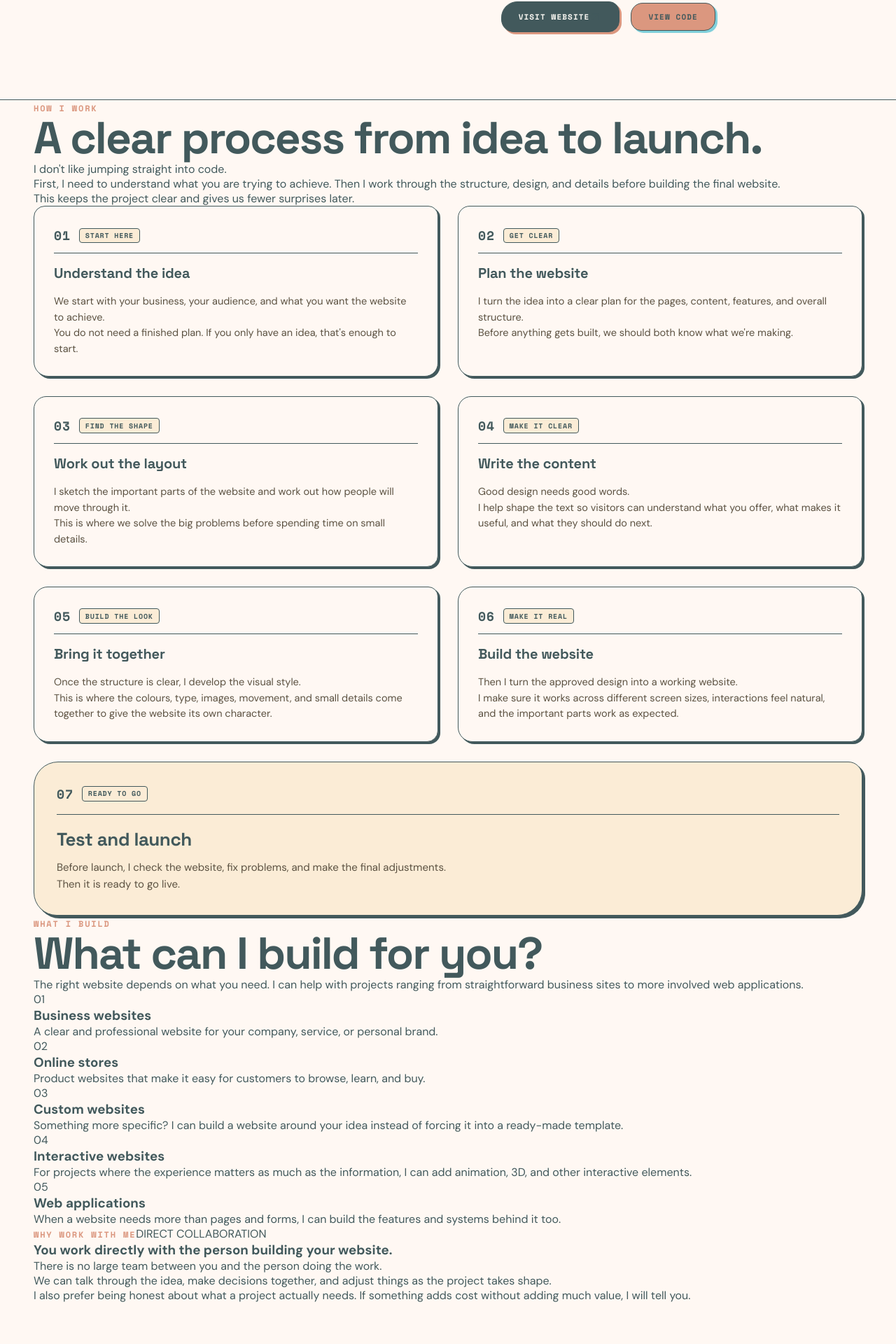
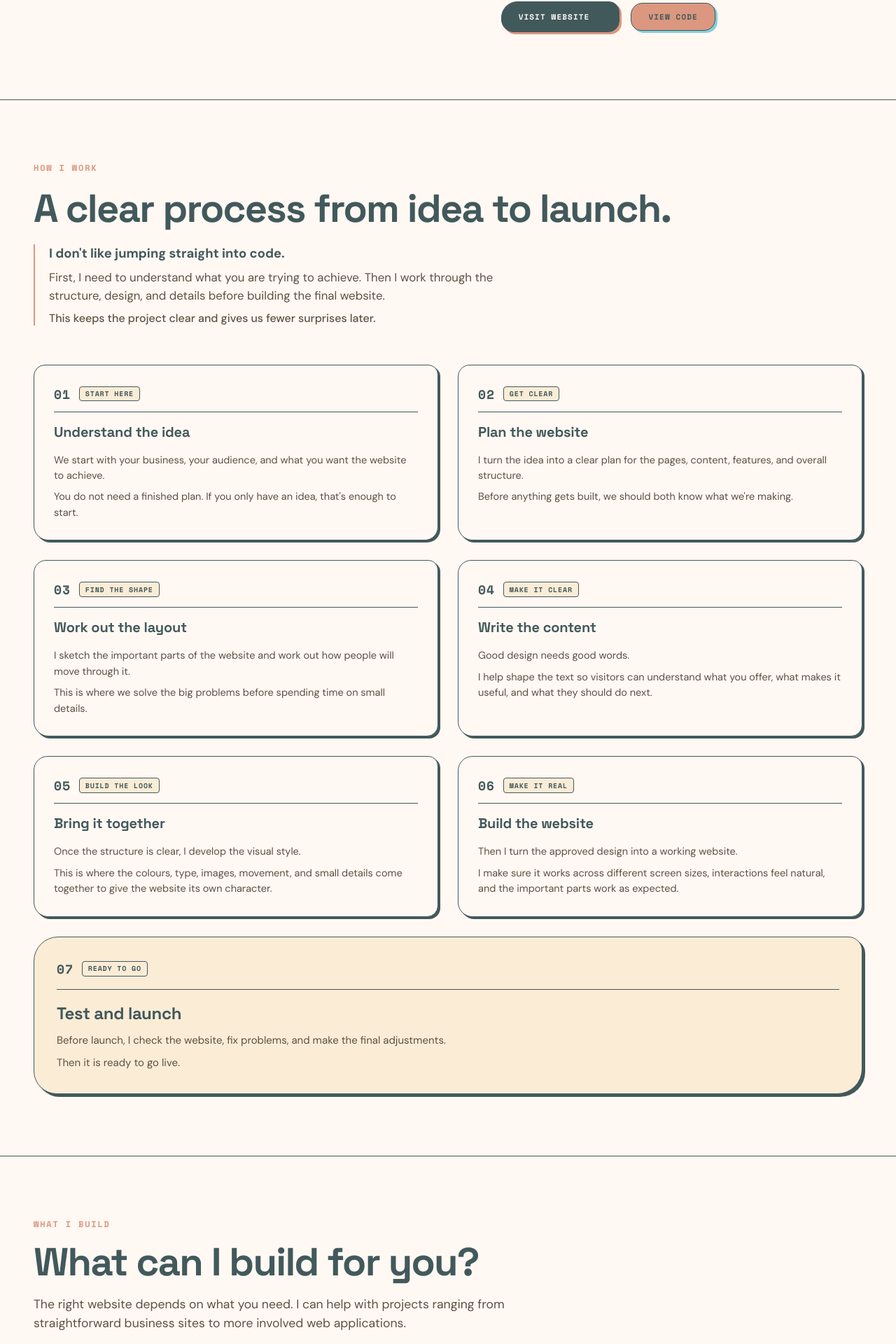
Before and after one commit to GhostBat101/portfolio, a React (Vite) app: page / in a window 1280 px wide. Shown: the part 3547-5467 px from the top of the page at 70% size. Built offline with nearby package versions, Linux system fonts and the light colour scheme.

Commit message:
style(about): update styles for process, services, and why-me collaboration cards

```diff
--- a/src/components/sections/AboutSection.module.css
+++ b/src/components/sections/AboutSection.module.css
@@ -1,41 +1,31 @@
 /**
- * AboutSectionStyles: Editorial layout for GhostBat101 workflow stages and craft discipline.
+ * AboutSectionStyles: Editorial layout for GhostBat101 process, services, and direct collaboration.
  * Communicates with: AboutSection.tsx, tokens.css, and typography.css.
  */
-.about {
+.sectionWrapper {
+  display: flex;
+  flex-direction: column;
+  position: relative;
+  width: 100%;
+}
+
+.processSection {
   border-bottom: var(--border-ink);
   padding: 5.5rem 0;
   position: relative;
 }
 
-.anchorOffset {
-  left: 0;
-  pointer-events: none;
-  position: absolute;
-  top: -80px;
-  visibility: hidden;
+.aboutSection {
+  border-bottom: var(--border-ink);
+  padding: 5.5rem 0;
+  position: relative;
 }
 
-.mastheadGrid {
-  display: grid;
-  gap: 2.5rem;
-  grid-template-columns: 1fr;
-  margin-bottom: 3.5rem;
-}
-
-@media (min-width: 960px) {
-  .mastheadGrid {
-    align-items: stretch;
-    gap: 3rem;
-    grid-template-columns: 1.1fr 1fr;
-  }
-}
-
-.leadCol {
+.headerBlock {
   display: flex;
   flex-direction: column;
   gap: 1.25rem;
-  justify-content: center;
+  margin-bottom: 3.5rem;
 }
 
 .kicker {
@@ -50,134 +40,45 @@
 .title {
   color: var(--color-primary);
   font-family: 'Space Grotesk', sans-serif;
-  font-size: clamp(2.5rem, 5.5vw, 4rem);
+  font-size: clamp(2.25rem, 5vw, 3.5rem);
   font-weight: 800;
   letter-spacing: -0.03em;
-  line-height: 1.05;
+  line-height: 1.08;
   margin: 0;
 }
 
-.statement {
-  color: var(--color-neutral);
-  font-family: 'DM Sans', sans-serif;
-  font-size: clamp(1rem, 1.35vw, 1.15rem);
-  line-height: 1.6;
-  margin: 0;
-}
-
-.craftCard {
-  background-color: var(--color-surface-container);
-  border: var(--border-ink);
-  box-shadow: var(--shadow-structural-lg);
-  display: flex;
-  flex-direction: column;
-  overflow: hidden;
-}
-
-.craftHeader {
-  align-items: center;
-  background-color: var(--color-surface);
-  border-bottom: var(--border-ink-thin);
-  display: flex;
-  justify-content: space-between;
-  padding: 0.75rem 1.25rem;
-}
-
-.craftLabel {
-  color: var(--color-primary);
-  font-family: 'Space Mono', monospace;
-  font-size: 11px;
-  font-weight: 700;
-  letter-spacing: 0.1em;
-  text-transform: uppercase;
-}
-
-.craftBadge {
-  background-color: var(--color-surface-container);
-  border: 1px solid var(--color-secondary);
-  border-radius: 4px;
-  color: var(--color-secondary);
-  font-family: 'Space Mono', monospace;
-  font-size: 10px;
-  font-weight: 700;
-  letter-spacing: 0.05em;
-  padding: 0.2rem 0.5rem;
-}
-
-.craftGrid {
-  display: grid;
-  flex: 1;
-  gap: 1.25rem;
-  grid-template-columns: 1fr;
-  padding: 1.25rem;
-}
-
-@media (min-width: 640px) {
-  .craftGrid {
-    grid-template-columns: 1fr 1fr;
-  }
-}
-
-.craftBox {
-  background-color: var(--color-surface);
-  border: var(--border-ink-thin);
-  border-radius: 8px;
-  box-shadow: var(--shadow-structural-sm);
+.introBlock {
+  border-left: 2px solid var(--color-secondary);
   display: flex;
   flex-direction: column;
   gap: 0.5rem;
-  padding: 1rem;
+  max-width: 720px;
+  padding-left: 1.25rem;
 }
 
-.craftBoxTag {
-  color: var(--color-secondary);
-  font-family: 'Space Mono', monospace;
-  font-size: 9px;
+.introLead {
+  color: var(--color-primary);
+  font-family: 'DM Sans', sans-serif;
+  font-size: 1.15rem;
   font-weight: 700;
-  letter-spacing: 0.08em;
-  text-transform: uppercase;
-}
-
-.craftBoxTitle {
-  color: var(--color-primary);
-  font-family: 'Space Grotesk', sans-serif;
-  font-size: 14px;
-  font-weight: 700;
-  line-height: 1.25;
-  margin: 0;
-}
-
-.craftBoxDesc {
-  color: var(--color-neutral);
-  font-family: 'DM Sans', sans-serif;
-  font-size: 12px;
   line-height: 1.45;
   margin: 0;
 }
 
-.craftFooter {
-  align-items: center;
-  background-color: var(--color-surface);
-  border-top: var(--border-ink-thin);
-  display: flex;
-  justify-content: space-between;
-  padding: 0.65rem 1.25rem;
+.introText {
+  color: var(--color-neutral);
+  font-family: 'DM Sans', sans-serif;
+  font-size: 1.05rem;
+  line-height: 1.55;
+  margin: 0;
 }
 
-.craftFooterLabel {
-  color: var(--color-primary);
-  font-family: 'Space Mono', monospace;
-  font-size: 10px;
-  font-weight: 700;
-  letter-spacing: 0.08em;
-}
-
-.craftFooterValue {
-  color: var(--color-secondary);
-  font-family: 'Space Mono', monospace;
-  font-size: 10px;
-  font-weight: 700;
-  letter-spacing: 0.05em;
+.introSub {
+  color: var(--color-neutral);
+  font-family: 'DM Sans', sans-serif;
+  font-size: 1rem;
+  font-weight: 500;
+  margin: 0;
 }
 
 .stagesGrid {
@@ -254,6 +155,12 @@
   margin: 0;
 }
 
+.stageCopyGroup {
+  display: flex;
+  flex-direction: column;
+  gap: 0.5rem;
+}
+
 .stageDescription {
   color: var(--color-neutral);
   flex: 1;
@@ -261,34 +168,6 @@
   font-size: 14.5px;
   line-height: 1.55;
   margin: 0;
-}
-
-.stageArtifact {
-  align-items: center;
-  background-color: var(--color-surface-container);
-  border: 1px solid var(--color-primary);
-  border-radius: 4px;
-  display: flex;
-  gap: 0.5rem;
-  padding: 0.45rem 0.75rem;
-}
-
-.artifactIcon {
-  color: var(--color-secondary);
-  font-family: 'Space Mono', monospace;
-  font-size: 11px;
-  font-weight: 700;
-}
-
-.artifactText {
-  color: var(--color-primary);
-  font-family: 'Space Mono', monospace;
-  font-size: 10.5px;
-  font-weight: 700;
-  letter-spacing: 0.04em;
-  overflow: hidden;
-  text-overflow: ellipsis;
-  white-space: nowrap;
 }
 
 .fullWidthCard {
@@ -311,32 +190,12 @@
   align-items: center;
   border-bottom: var(--border-ink);
   display: flex;
-  flex-wrap: wrap;
-  gap: 1rem;
-  justify-content: space-between;
   padding-bottom: 1rem;
 }
 
-.fullWidthStatus {
-  color: var(--color-secondary);
-  font-family: 'Space Mono', monospace;
-  font-size: 11px;
-  font-weight: 700;
-  letter-spacing: 0.08em;
-  text-transform: uppercase;
-}
-
 .fullWidthContent {
-  display: grid;
-  gap: 2rem;
-  grid-template-columns: 1fr;
-}
-
-@media (min-width: 840px) {
-  .fullWidthContent {
-    align-items: center;
-    grid-template-columns: 1.2fr 1fr;
-  }
+  display: flex;
+  flex-direction: column;
 }
 
 .fullWidthLeft {
@@ -348,7 +207,7 @@
 .fullWidthTitle {
   color: var(--color-primary);
   font-family: 'Space Grotesk', sans-serif;
-  font-size: clamp(22px, 3vw, 26px);
+  font-size: clamp(20px, 2.5vw, 24px);
   font-weight: 700;
   letter-spacing: -0.015em;
   line-height: 1.2;
@@ -363,44 +222,135 @@
   margin: 0;
 }
 
-.fullWidthRight {
+.servicesHeader {
   display: flex;
   flex-direction: column;
   gap: 1rem;
+  margin-bottom: 3rem;
 }
 
-.fullWidthTagBox {
+.servicesIntro {
+  color: var(--color-neutral);
+  font-family: 'DM Sans', sans-serif;
+  font-size: 1.1rem;
+  line-height: 1.55;
+  margin: 0;
+  max-width: 680px;
+}
+
+.servicesGrid {
+  display: grid;
+  gap: 1.5rem;
+  grid-template-columns: 1fr;
+  margin-bottom: 4rem;
+}
+
+@media (min-width: 640px) {
+  .servicesGrid {
+    grid-template-columns: repeat(2, 1fr);
+  }
+}
+
+@media (min-width: 1024px) {
+  .servicesGrid {
+    grid-template-columns: repeat(3, 1fr);
+  }
+}
+
+.serviceCard {
   background-color: var(--color-surface);
-  border: var(--border-ink-thin);
-  border-radius: 6px;
+  border: var(--border-ink);
+  box-shadow: var(--shadow-stamped);
   display: flex;
   flex-direction: column;
-  gap: 0.65rem;
-  padding: 1rem;
+  gap: 0.75rem;
+  padding: 1.75rem;
+  transition: transform 0.15s ease, box-shadow 0.15s ease;
 }
 
-.fullWidthTagLabel {
-  color: var(--color-primary);
-  font-family: 'Space Mono', monospace;
-  font-size: 10px;
-  font-weight: 700;
-  letter-spacing: 0.08em;
-  text-transform: uppercase;
+.serviceCard:hover {
+  box-shadow: var(--shadow-structural-lg);
+  transform: translate(-1px, -1px);
 }
 
-.pillList {
+.serviceNumber {
+  color: var(--color-secondary);
+  font-family: 'Space Mono', monospace;
+  font-size: 12px;
+  font-weight: 700;
+}
+
+.serviceTitle {
+  color: var(--color-primary);
+  font-family: 'Space Grotesk', sans-serif;
+  font-size: 18px;
+  font-weight: 700;
+  letter-spacing: -0.01em;
+  line-height: 1.3;
+  margin: 0;
+}
+
+.serviceDesc {
+  color: var(--color-neutral);
+  font-family: 'DM Sans', sans-serif;
+  font-size: 14px;
+  line-height: 1.55;
+  margin: 0;
+}
+
+.whyCard {
+  background-color: var(--color-surface-container);
+  border: var(--border-ink);
+  box-shadow: var(--shadow-structural-lg);
+  display: flex;
+  flex-direction: column;
+  gap: 1.5rem;
+  padding: 2.5rem;
+}
+
+.whyHeader {
+  align-items: center;
+  border-bottom: var(--border-ink-thin);
   display: flex;
   flex-wrap: wrap;
-  gap: 0.5rem;
+  gap: 1rem;
+  justify-content: space-between;
+  padding-bottom: 1rem;
 }
 
-.pillItem {
-  background-color: var(--color-surface-container);
+.whyBadge {
+  background-color: var(--color-surface);
   border: 1px solid var(--color-secondary);
   border-radius: 4px;
   color: var(--color-secondary);
   font-family: 'Space Mono', monospace;
   font-size: 10px;
   font-weight: 700;
+  letter-spacing: 0.05em;
   padding: 0.2rem 0.5rem;
 }
+
+.whyTitle {
+  color: var(--color-primary);
+  font-family: 'Space Grotesk', sans-serif;
+  font-size: clamp(1.5rem, 3vw, 2.25rem);
+  font-weight: 800;
+  letter-spacing: -0.02em;
+  line-height: 1.2;
+  margin: 0;
+}
+
+.whyCopyGroup {
+  display: flex;
+  flex-direction: column;
+  gap: 0.75rem;
+  max-width: 720px;
+}
+
+.whyPara {
+  color: var(--color-neutral);
+  font-family: 'DM Sans', sans-serif;
+  font-size: 15px;
+  line-height: 1.6;
+  margin: 0;
+}
```
